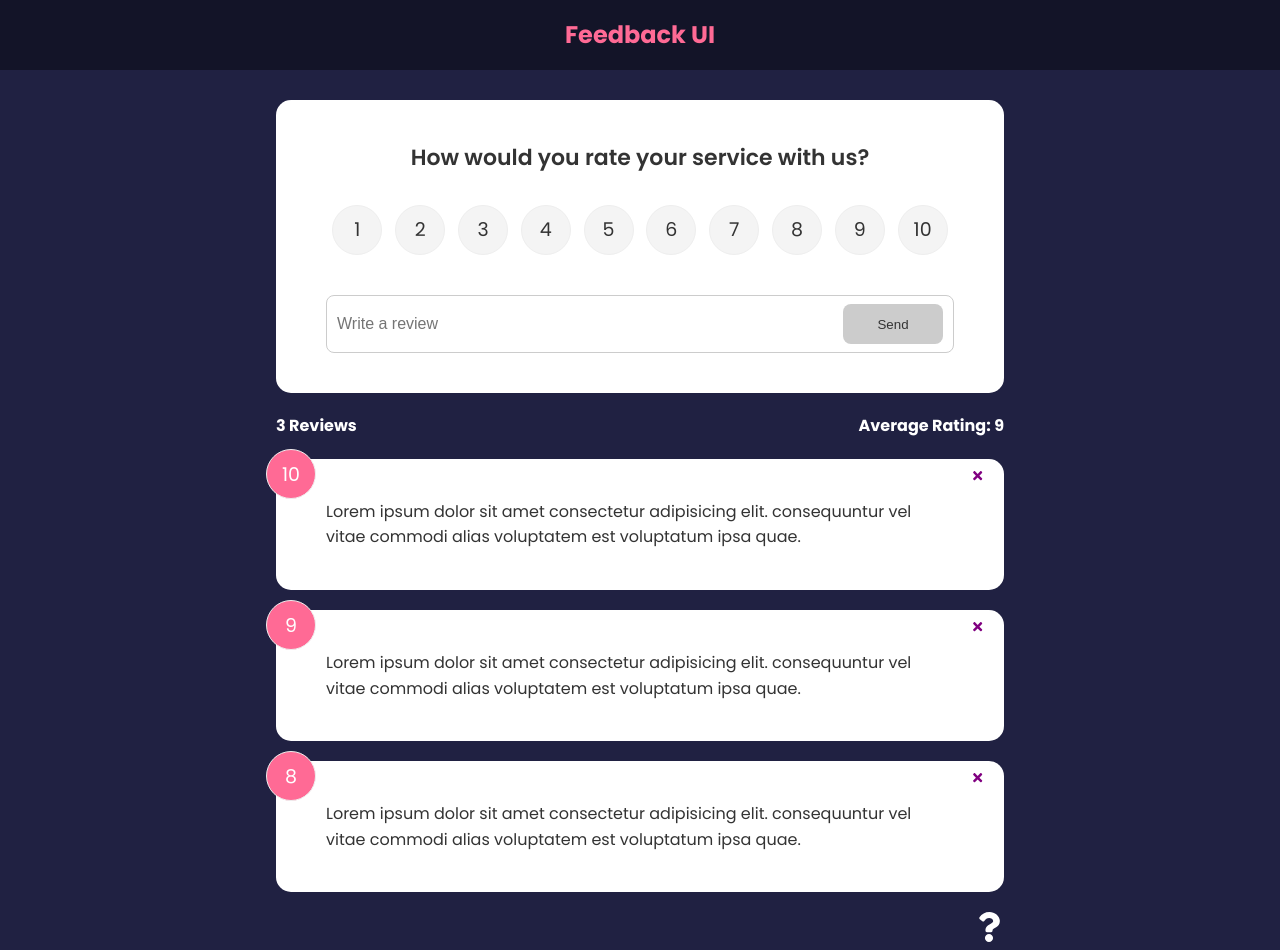
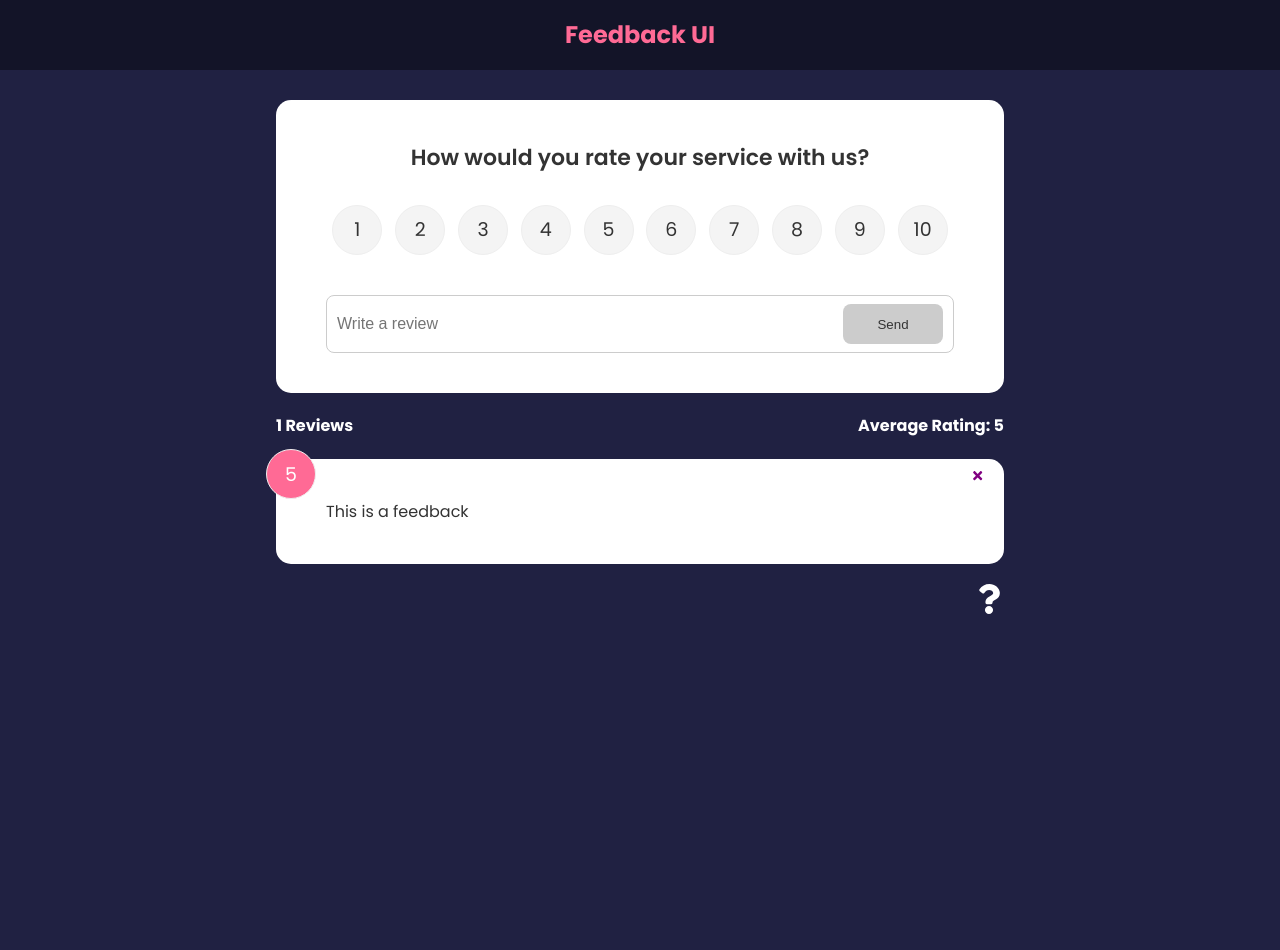
Before and after one commit to CFeliciano22/Feedback-app-practice, a React (Create React App) app: page / in a window 1280 px wide. After the commit the page ends 800 px from the top, so only its background shows below. Built offline with nearby package versions, Linux system fonts and the light colour scheme.

Commit message:
got global state with usecontext and moved funtionc to the content

```diff
--- a/src/App.js
+++ b/src/App.js
@@ -1,30 +1,14 @@
 import React from 'react'
 import Header from './components/Header'
-import FeedbackData from './data/FeedbackData'
-import {useState} from 'react'
 import FeedbackList from './components/FeedbackList'
 import FeedbackStats from './components/FeedbackStats'
 import FeedbackForm from './components/FeedbackForm'
-import {v4 as uuidv4} from 'uuid'
 import {BrowserRouter as Router, Route, Routes} from 'react-router-dom'
 import AboutPage from './pages/AboutPage'
 import AboutIconLink from './components/AboutIconLink'
 import {FeedbackProvider} from './context/FeedbackContext'
 
 function App(){
-
-    const [feedback, setFeedback] = useState(FeedbackData)
-
-    const deleteFeedback = (id) => {
-        if (window.confirm('Are you sure you want to delete this feedback?')) {
-        setFeedback(feedback.filter(item => item.id !== id))
-        }
-    }
-
-    const addFeedback = (newFeedback) => {
-        newFeedback.id = uuidv4()
-        setFeedback([newFeedback, ...feedback])
-    }
 
   return (
     <FeedbackProvider>
@@ -34,11 +18,9 @@
         <Routes>
             <Route exact path='/' element={
                 <>
-                    <FeedbackForm handleAdd={addFeedback}/>
-                    <FeedbackStats feedback={feedback}/>
-                    <FeedbackList
-                        feedback={feedback}
-                        handleDelete={deleteFeedback}/>
+                    <FeedbackForm/>
+                    <FeedbackStats/>
+                    <FeedbackList/>
                 </>
             }>
 
--- a/src/components/FeedbackForm.jsx
+++ b/src/components/FeedbackForm.jsx
@@ -1,14 +1,19 @@
 import React from 'react'
 import Card from './shared/Card'
-import {useState} from 'react'
+import {useState, useContext} from 'react'
 import Button from './shared/Button'
 import RatingSelect from './RatingSelect'
+import FeedbackContext from '../context/FeedbackContext'
 
-function FeedbackForm({handleAdd}) {
+
+
+function FeedbackForm() {
     const [text, setText] = useState('')
     const [btnDisabled, setBtnDisabled] = useState(true)
     const [message, setMessage] = useState('')
     const [rating, setRating] = useState(0)
+
+    const {addFeedback} = useContext(FeedbackContext)
 
     const handleTextChange = (e) => {
         if (text=== '') {
@@ -32,7 +37,7 @@
                 text,
                 rating
            }
-           handleAdd(newFeedback)
+           addFeedback(newFeedback)
               setText('')
         }
     }
--- a/src/components/FeedbackItem.jsx
+++ b/src/components/FeedbackItem.jsx
@@ -1,11 +1,15 @@
 import Card from "./shared/Card"
 import {FaTimes} from 'react-icons/fa'
-function FeedbackItem({item, handleDelete}) {
+import {useContext} from 'react'
+import FeedbackContext from '../context/FeedbackContext'
+
+function FeedbackItem({item}) {
+    const {deleteFeedback} = useContext(FeedbackContext)
 
   return (
     <Card>
         <div className='num-display'>{item.rating}</div>
-        <button onClick={()=> handleDelete(item.id)} className="close">
+        <button onClick={()=> deleteFeedback(item.id)} className="close">
             <FaTimes color="purple"/>
         </button>
         <div className='text-display'>{item.text}</div>
--- a/src/components/FeedbackList.jsx
+++ b/src/components/FeedbackList.jsx
@@ -1,8 +1,12 @@
 import React from 'react'
 import FeedbackItem from './FeedbackItem'
 import {motion, AnimatePresence} from 'framer-motion'
+import {useContext} from 'react'
+import FeedbackContext from '../context/FeedbackContext'
 
-function FeedbackList({feedback, handleDelete}) {
+function FeedbackList() {
+    const {feedback} = useContext(FeedbackContext)
+
     if (!feedback || feedback.length === 0) {
         return <p>No Feedback Yet</p>
     }
@@ -18,8 +22,7 @@
               exit={{opacity:0}}>
             <FeedbackItem
               key={item.id}
-              item={item}
-              handleDelete={handleDelete}/>
+              item={item}/>
             </motion.div>
         ))}
         </AnimatePresence>
--- a/src/components/FeedbackStats.jsx
+++ b/src/components/FeedbackStats.jsx
@@ -1,6 +1,9 @@
 import React from 'react'
+import {useContext} from 'react'
+import FeedbackContext from '../context/FeedbackContext'
 
-function FeedbackStats({feedback}) {
+function FeedbackStats() {
+    const {feedback} = useContext(FeedbackContext)
 // calculate the average rating
     let average = feedback.reduce((total, item) => total + item.rating, 0)/feedback.length
 
--- a/src/context/FeedbackContext.js
+++ b/src/context/FeedbackContext.js
@@ -1,4 +1,6 @@
 import { createContext, useState } from "react";
+import {v4 as uuidv4} from 'uuid'
+
 
 const FeedbackContext = createContext();
 
@@ -7,14 +9,25 @@
         {
             id: 1,
             text: "This is a feedback",
-            rating: 5
+            rating: 5,
+        },
+    ]);
+
+    const addFeedback = (newFeedback) => {
+        newFeedback.id = uuidv4()
+        setFeedback([newFeedback, ...feedback])
+    }
+
+    const deleteFeedback = (id) => {
+        if (window.confirm('Are you sure you want to delete this feedback?')) {
+        setFeedback(feedback.filter(item => item.id !== id))
         }
-    ]);
+    }
 
 
     return (
     <FeedbackContext.Provider
-    value={feedback}>
+    value={{feedback, deleteFeedback, addFeedback}}>
     {children}
 
 
```
